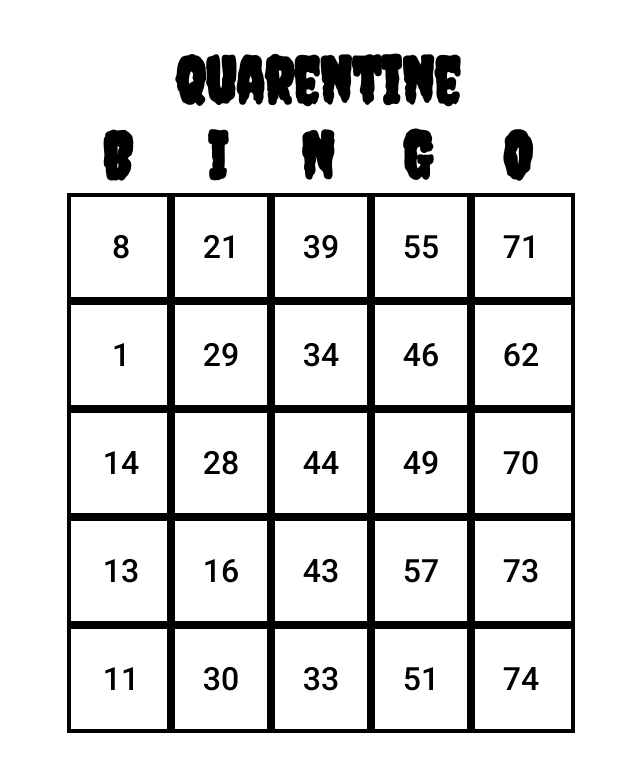
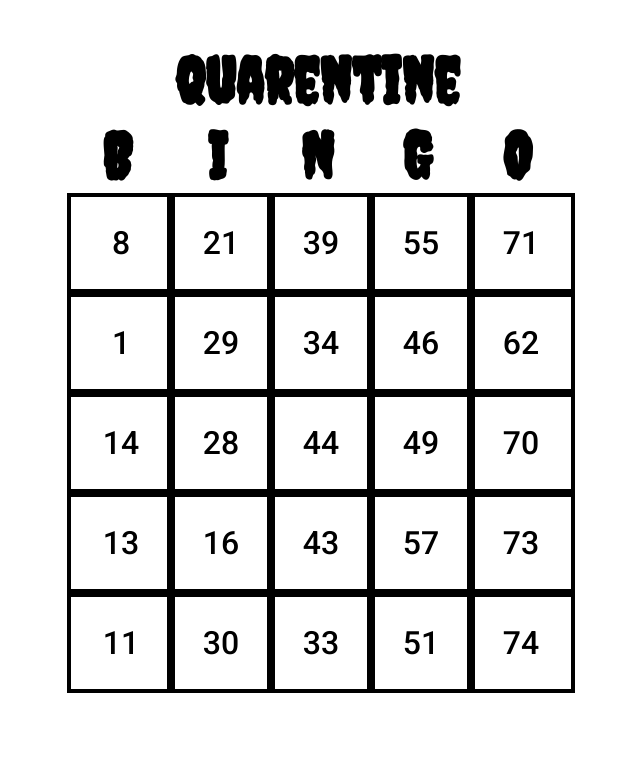
Before and after one commit to nedmorgan/quarentine_bingo, a React (Create React App) app in the folder bingo/: page / in a window 1280 px wide. Shown: the top 772 px of the page, without its empty margins (323-963 px from the left). Built offline with nearby package versions, Linux system fonts and the light colour scheme.

Commit message:
updated card styling

```diff
--- a/bingo/src/components/BCard.jsx
+++ b/bingo/src/components/BCard.jsx
@@ -34,12 +34,8 @@ export default class BCard extends Component {
         </div>
         <div className='card'>
           {this.state.displayNumbers ? (
-            this.state.gameNumbers.map(num => {
-              return (
-                <div className='game-square'>
-                  <p>{num}</p>
-                </div>
-              )
+            this.state.gameNumbers.map((num, i) => {
+              return <div className='game-square'>{num}</div>
             })
           ) : (
             <Loader type='Oval' color='black' height={25} width={25} />
--- a/bingo/src/components/GCard.jsx
+++ b/bingo/src/components/GCard.jsx
@@ -34,12 +34,8 @@ export default class GCard extends Component {
         </div>
         <div className='card'>
           {this.state.displayNumbers ? (
-            this.state.gameNumbers.map(num => {
-              return (
-                <div className='game-square'>
-                  <p>{num}</p>
-                </div>
-              )
+            this.state.gameNumbers.map((num, i) => {
+              return <div className='game-square'>{num}</div>
             })
           ) : (
             <Loader type='Oval' color='black' height={25} width={25} />
--- a/bingo/src/components/ICard.jsx
+++ b/bingo/src/components/ICard.jsx
@@ -34,12 +34,8 @@ export default class ICard extends Component {
         </div>
         <div className='card'>
           {this.state.displayNumbers ? (
-            this.state.gameNumbers.map(num => {
-              return (
-                <div className='game-square'>
-                  <p>{num}</p>
-                </div>
-              )
+            this.state.gameNumbers.map((num, i) => {
+              return <div className='game-square'>{num}</div>
             })
           ) : (
             <Loader type='Oval' color='black' height={25} width={25} />
--- a/bingo/src/components/NCard.jsx
+++ b/bingo/src/components/NCard.jsx
@@ -34,12 +34,8 @@ export default class NCard extends Component {
         </div>
         <div className='card'>
           {this.state.displayNumbers ? (
-            this.state.gameNumbers.map(num => {
-              return (
-                <div className='game-square'>
-                  <p>{num}</p>
-                </div>
-              )
+            this.state.gameNumbers.map((num, i) => {
+              return <div className='game-square'>{num}</div>
             })
           ) : (
             <Loader type='Oval' color='black' height={25} width={25} />
--- a/bingo/src/components/OCard.jsx
+++ b/bingo/src/components/OCard.jsx
@@ -34,12 +34,8 @@ export default class OCard extends Component {
         </div>
         <div className='card'>
           {this.state.displayNumbers ? (
-            this.state.gameNumbers.map(num => {
-              return (
-                <div className='game-square'>
-                  <p>{num}</p>
-                </div>
-              )
+            this.state.gameNumbers.map((num, i) => {
+              return <div className='game-square'>{num}</div>
             })
           ) : (
             <Loader type='Oval' color='black' height={25} width={25} />
--- a/bingo/src/styles/CardStyles.jsx
+++ b/bingo/src/styles/CardStyles.jsx
@@ -15,14 +15,16 @@ export const CardContainer = styled.div`
     display: flex;
     justify-content: center;
     align-items: center;
+    font-family: 'Roboto', sans-serif;
+    font-size: 2em;
   }
 
   h1 {
     margin-top: 0;
   }
 
-  p {
-    font-family: 'Roboto', sans-serif;
-    font-size: 2em;
+  .cover-square {
+    background-color: black;
+    color: white;
   }
 `
```
